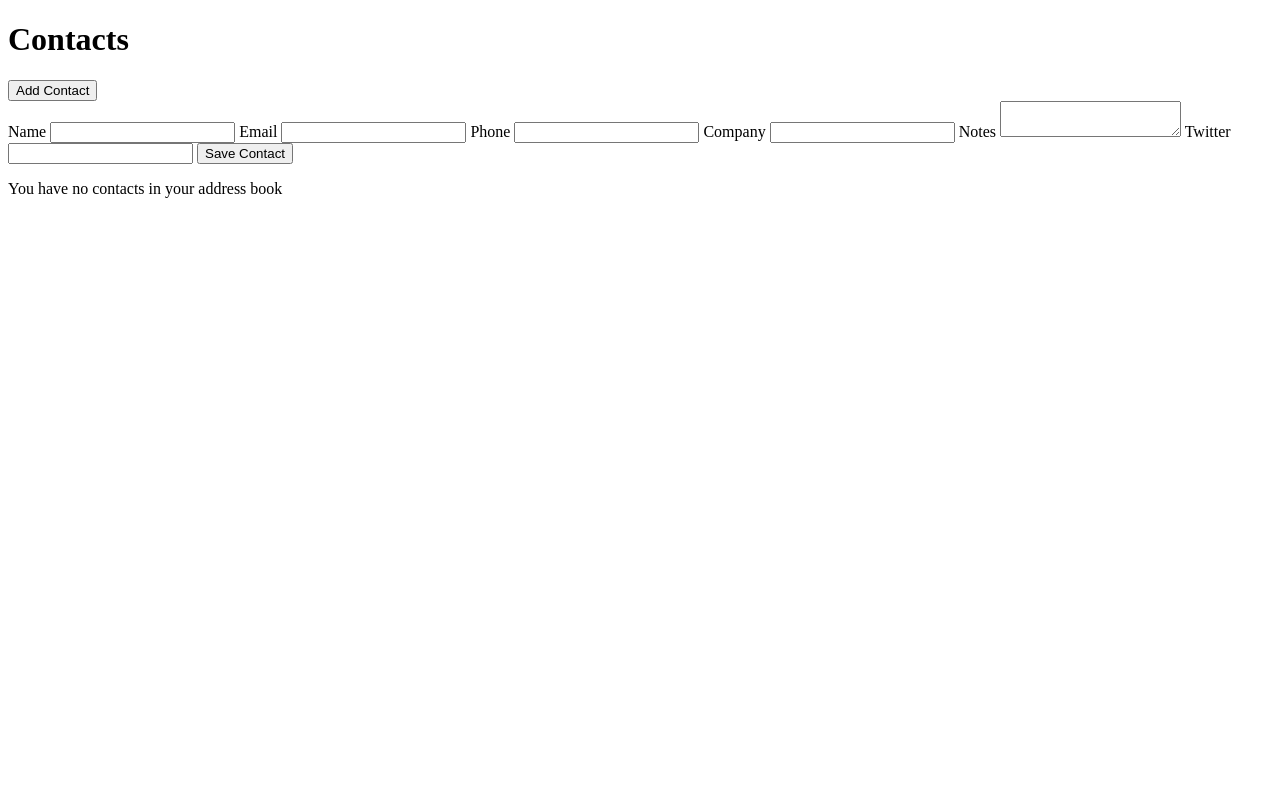
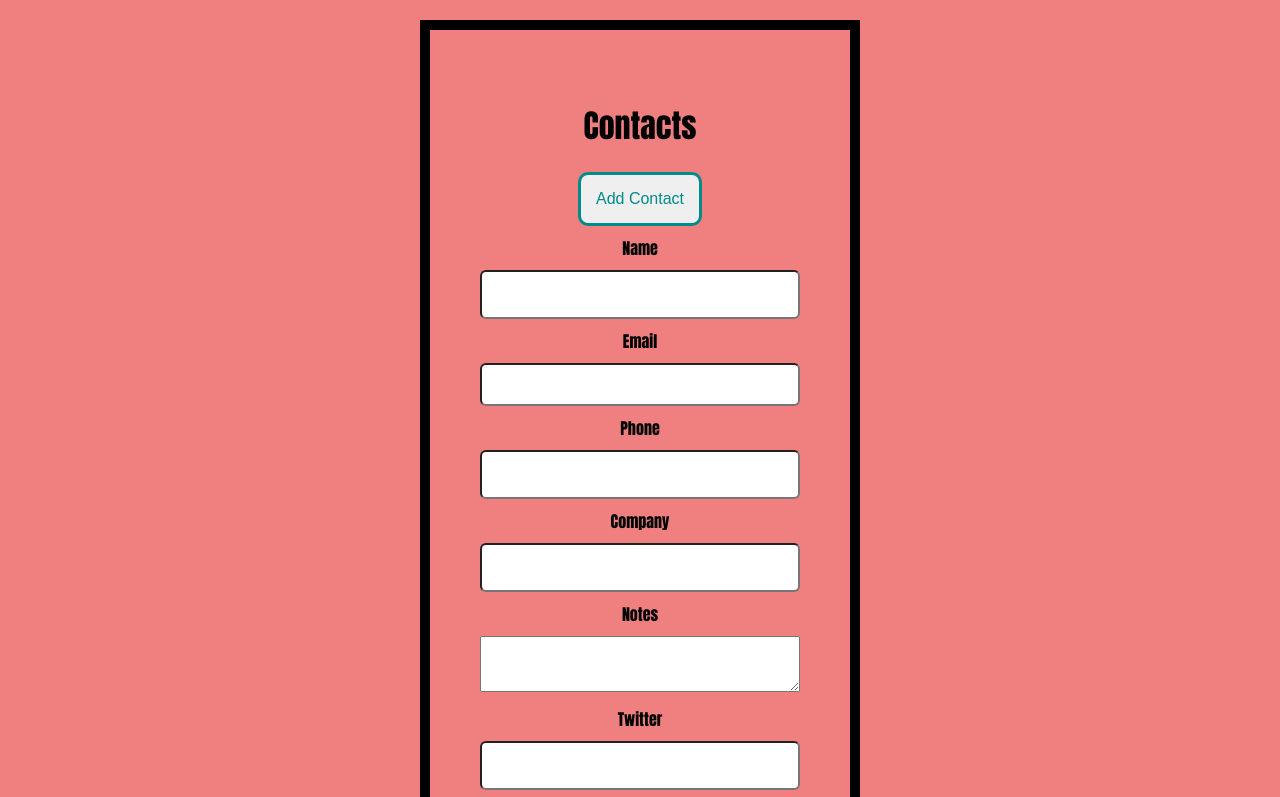
Before and after one commit to rithreaksa/address_book_challenge, a website: page src/index.html in a window 1280 px wide. Both pictures are taken after a click on the button "Add Contact". Shown: the top 797 px of the page. Drawn offline with Linux system fonts and the light colour scheme.

Commit message:
Style the website with css

```diff
--- /dev/null
+++ b/src/assets/css/style.css
@@ -0,0 +1,65 @@
+body {
+  font-family: Impact, Haettenschweiler, 'Arial Narrow Bold', sans-serif;
+  background-color: lightcoral;
+  margin: auto;
+  margin-top: 20px;
+  width: 25%;
+  border: 10px solid black;
+  padding: 50px;
+  text-align: center;
+}
+
+input[type="text"] {
+  width: 100%;
+  padding: 15px 1px;
+  margin:10px 0;
+  display: inline-block;
+  border: 5px solid rgb(0.0,0);
+  border-radius: 6px;
+  box-sizing: border-box;
+}
+
+input[type="email"] {
+  width: 100%;
+  padding: 12px 1px;
+  margin: 10px 0;
+  display: inline-block;
+  border: 5px solid rgb(0.0,0);
+  border-radius: 6px;
+  box-sizing: border-box;
+}
+
+textarea[type="text"] {
+  width: 100%;
+  padding: 12px 1px;
+  margin: 10px 0;
+  display: inline-block;
+  border: 5px solid rgb(0.0,0);
+  border-radius: 8xp;
+  box-sizing: border-box;
+}
+
+button {
+  margin-bottom: 10px;
+  background-color: rgb(218.53,53);
+  border: solid;
+  color: darkcyan;
+  padding: 15px 15px;
+  text-align: center;
+  text-decoration: none;
+  display: inline-block;
+  font-size: 16px;
+  border-radius: 10px;
+}
+
+input[type="submit"] {
+  background-color: rgb(218.53,53);
+  border: solid;
+  color: darkcyan;
+  padding: 15px;
+  text-align: center;
+  text-decoration: none;
+  display: inline-block;
+  font-size: 16px;
+  border-radius: 10px;
+}
--- a/src/index.html
+++ b/src/index.html
@@ -3,6 +3,7 @@
 <head>
   <meta charset="UTF-8">
   <meta name="viewport" content="width=device-width, initial-scale=1.0">
+  <link rel="stylesheet" href="assets/css/style.css"/>
   <title>Address book</title>
 </head>
 <body>
```
